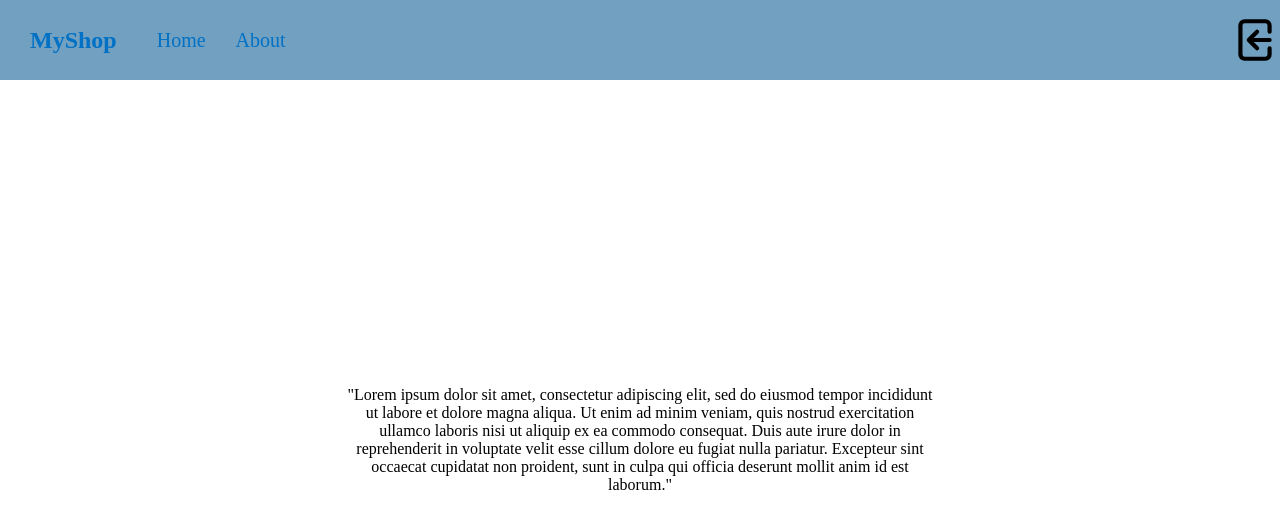
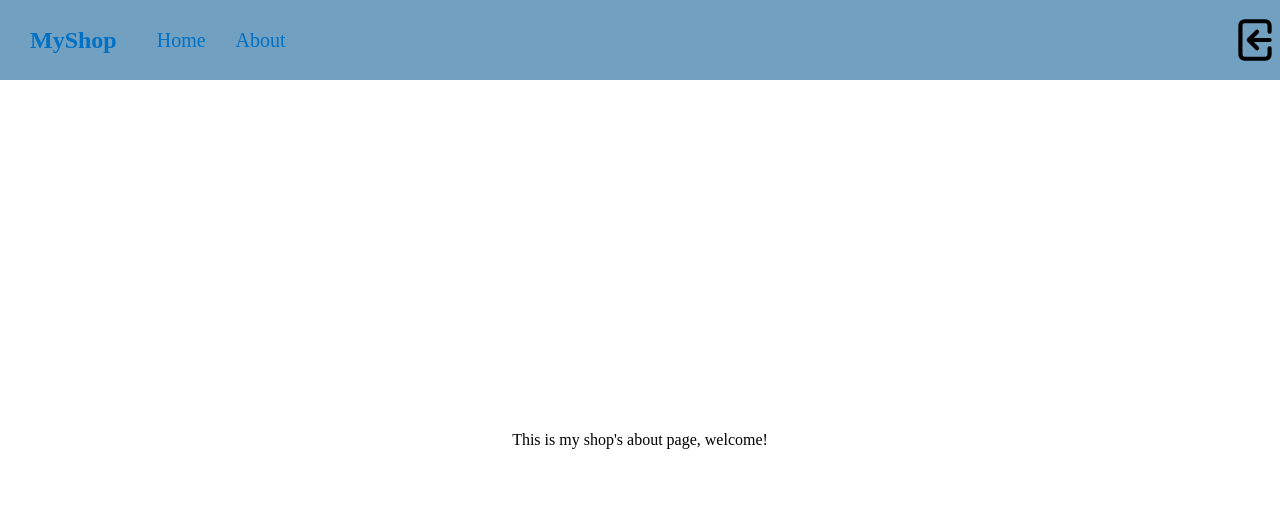
Before and after one commit to TheAlmightyMight/redux-TS, a React (Create React App) app: page /about in a window 1280 px wide. Shown: the top 528 px of the page. Built offline with nearby package versions, Linux system fonts and the light colour scheme.

Commit message:
Edit about page to pass tests

```diff
--- a/src/pages/about/About.tsx
+++ b/src/pages/about/About.tsx
@@ -6,15 +6,7 @@
   return (
     <div className={styles.app}>
       <section style={{ width: "600px" }}>
-        <p>
-          "Lorem ipsum dolor sit amet, consectetur adipiscing elit, sed do
-          eiusmod tempor incididunt ut labore et dolore magna aliqua. Ut enim ad
-          minim veniam, quis nostrud exercitation ullamco laboris nisi ut
-          aliquip ex ea commodo consequat. Duis aute irure dolor in
-          reprehenderit in voluptate velit esse cillum dolore eu fugiat nulla
-          pariatur. Excepteur sint occaecat cupidatat non proident, sunt in
-          culpa qui officia deserunt mollit anim id est laborum."
-        </p>
+        <p>This is my shop's about page, welcome!</p>
       </section>
     </div>
   );
```
